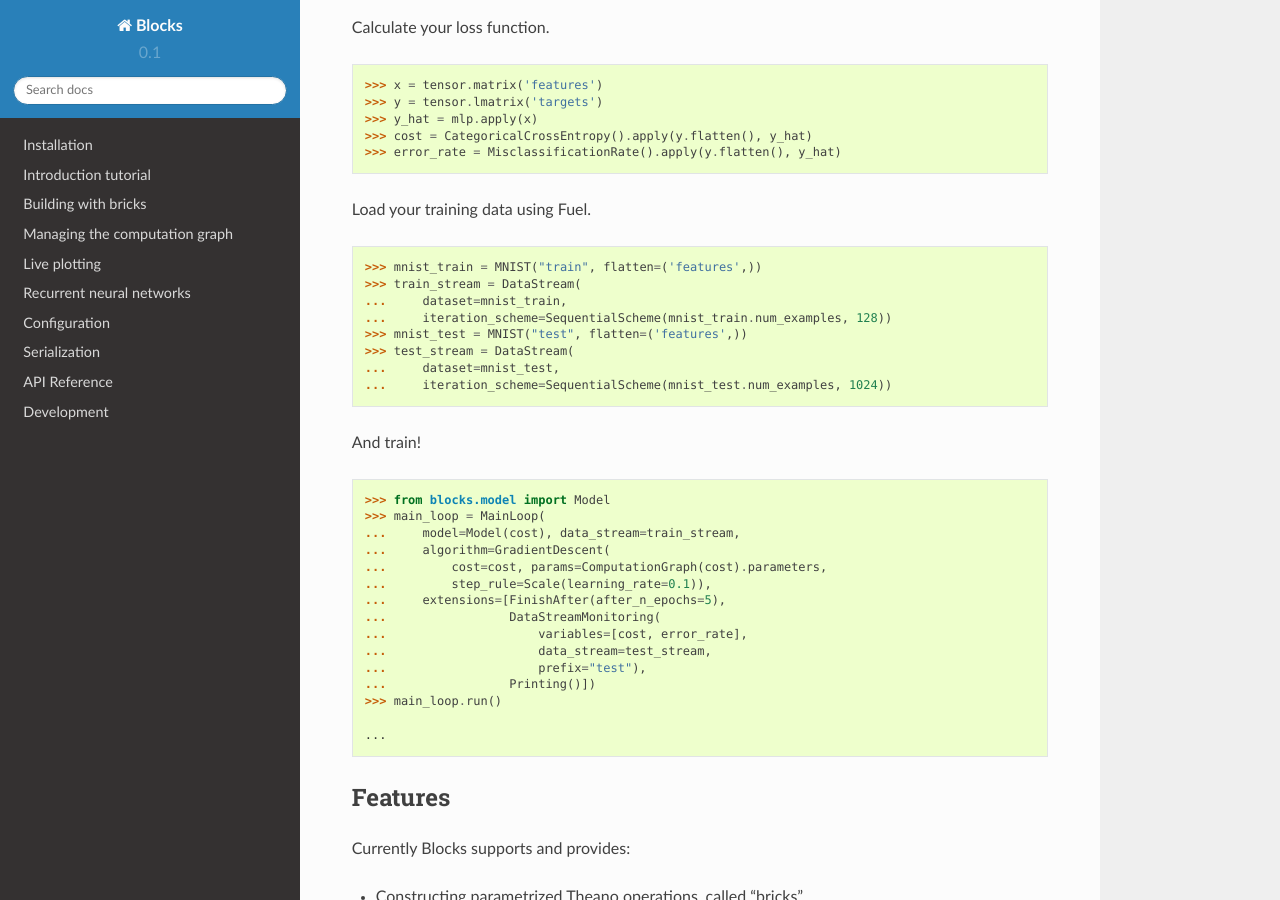
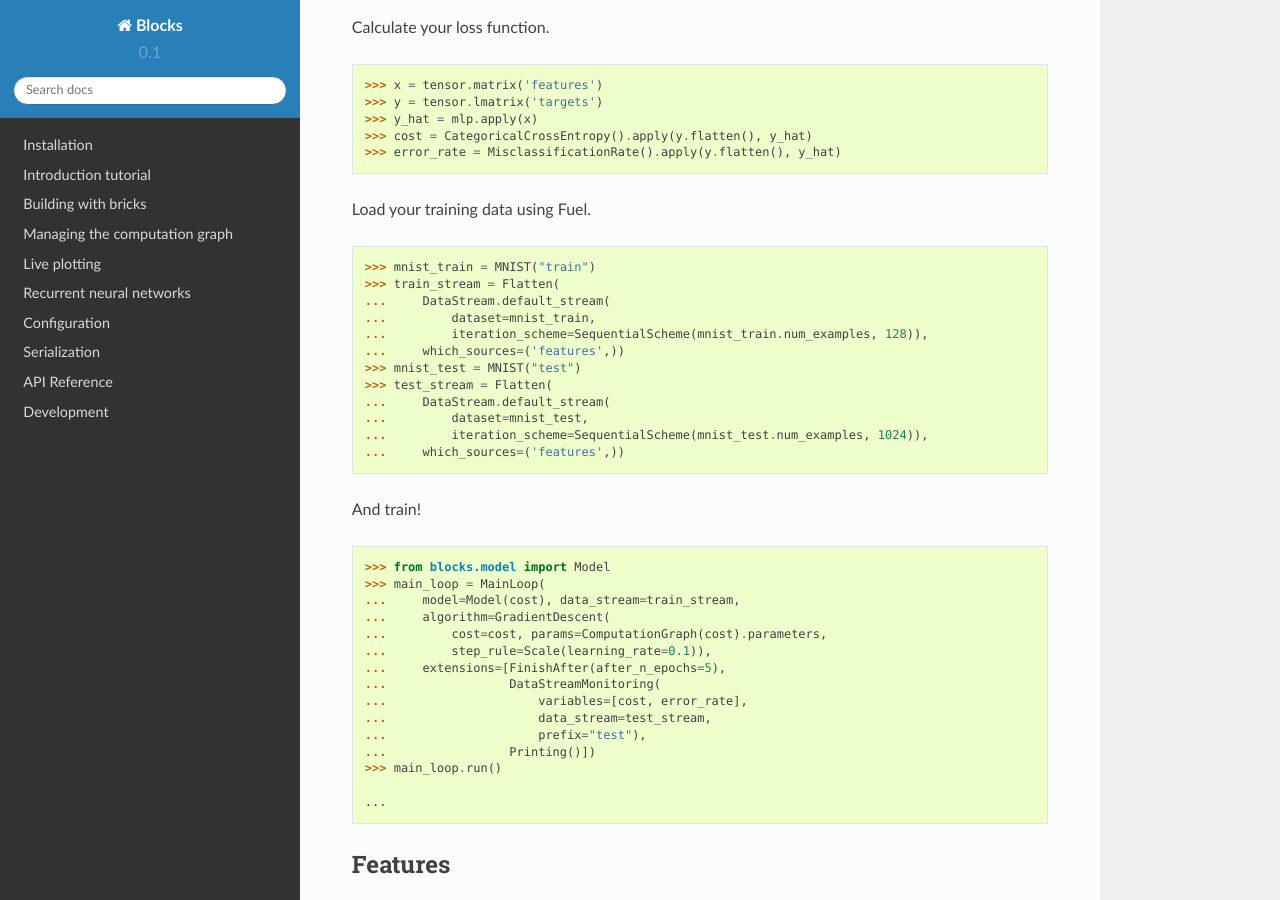
Before and after one commit to mila-iqia/blocks, a Sphinx documentation site: the page built from docs/index.rst, in a window 1280 px wide and 900 px high, scrolled down 1195 px. Built offline with Sphinx 7.4.7 and the Read the Docs theme 2.0.0, drawn with Linux system fonts in a browser that asks for light colours.

```diff
--- a/docs/index.rst
+++ b/docs/index.rst
@@ -85,14 +86,18 @@ Calculate your loss function.
 
 Load your training data using Fuel.
 
->>> mnist_train = MNIST("train", flatten=('features',))
->>> train_stream = DataStream(
-...     dataset=mnist_train,
-...     iteration_scheme=SequentialScheme(mnist_train.num_examples, 128))
->>> mnist_test = MNIST("test", flatten=('features',))
->>> test_stream = DataStream(
-...     dataset=mnist_test,
-...     iteration_scheme=SequentialScheme(mnist_test.num_examples, 1024))
+>>> mnist_train = MNIST("train")
+>>> train_stream = Flatten(
+...     DataStream.default_stream(
+...         dataset=mnist_train,
+...         iteration_scheme=SequentialScheme(mnist_train.num_examples, 128)),
+...     which_sources=('features',))
+>>> mnist_test = MNIST("test")
+>>> test_stream = Flatten(
+...     DataStream.default_stream(
+...         dataset=mnist_test,
+...         iteration_scheme=SequentialScheme(mnist_test.num_examples, 1024)),
+...     which_sources=('features',))
 
 And train!
 
```
Also changed, not shown: other parts of docs/index.rst (+1 -0 lines), 1 other file.
